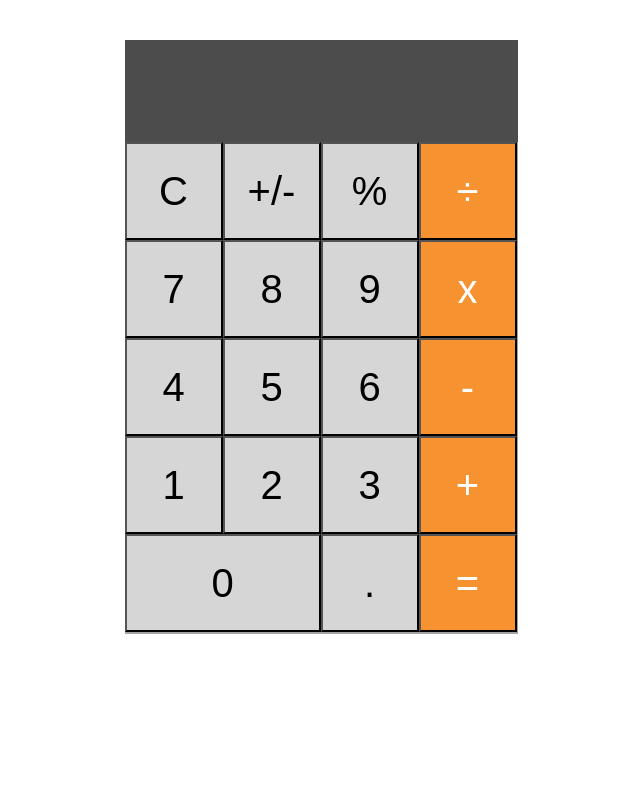
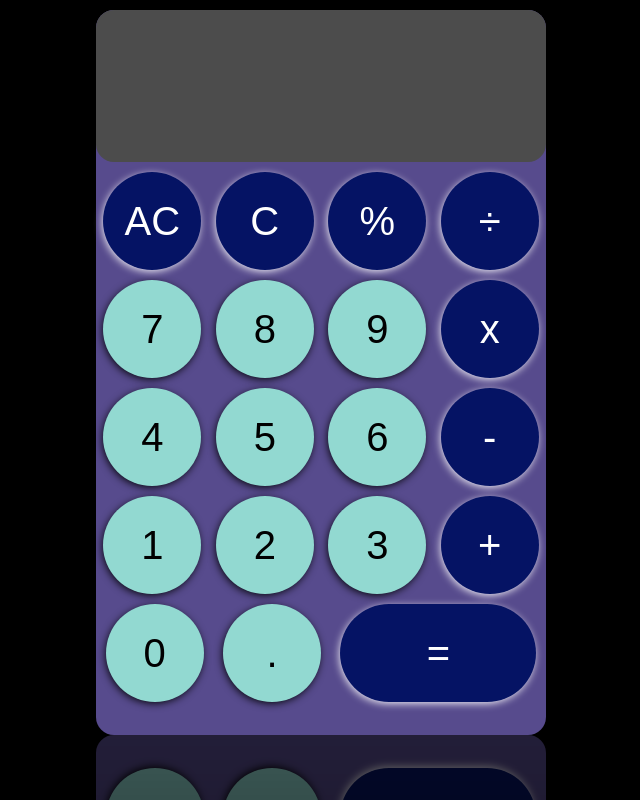
Before and after one commit to sayanghoshofficial/calculator-react, a React (Create React App) app: page / in a window 1280 px wide. Shown: the whole page, without its empty margins (319-959 px from the left). Built offline with nearby package versions, Linux system fonts and the light colour scheme.

Commit message:
after adding all functionality

```diff
--- a/package.json
+++ b/package.json
@@ -6,6 +6,7 @@
     "@testing-library/jest-dom": "^5.16.5",
     "@testing-library/react": "^13.4.0",
     "@testing-library/user-event": "^13.5.0",
+    "classnames": "^2.3.2",
     "react": "^18.2.0",
     "react-dom": "^18.2.0",
     "react-scripts": "5.0.1",
--- a/src/Styles/Home.module.css
+++ b/src/Styles/Home.module.css
@@ -1,29 +1,58 @@
-.calculatorContainer{
-    width: 393px;
-    height: 594px;
-    margin-top: 40px;
+.calculatorContainer {
+  width: 450px;
+  height: 725px;
+  margin-top: 10px;
+  border-radius: 18px;
   margin-left: auto;
   margin-right: auto;
-    background-color: #a4a4a4;
+  background-color: #574b8d;
+  -webkit-box-reflect: below 0px
+    linear-gradient(to bottom, rgba(0, 0, 0, 0), rgba(0, 0, 0, 0.4));
 }
-.input{
-    width: 99%;
-    height: 100px;
+.input {
+  width: 430px;
+  height: 150px;
+  margin: auto;
+  padding-right: 10px;
+  padding-left: 10px;
   background-color: #4c4c4c;
+  color: white;
+  border-radius: 18px;
+  font-size: 50px;
+  text-align: right;
+  font-weight: 500;
+  letter-spacing: 1px;
   border: none;
   outline: none;
 }
-.calculatorContainer button{
+.btnDiv{
+    display: flex;
+    width: 100%;
+    justify-content: space-around;
+    flex-wrap: wrap;
+}
+.calculatorContainer button {
   width: 98px;
   height: 98px;
   font-size: 40px;
-    background-color: #d6d6d6;
+  border-radius: 50px;
+  margin-top: 10px;
+  border: none;
+  background-color: #92d9d1;
+  cursor: pointer;
+  box-shadow: -1px 2px 9px -1px;
 }
-.calculatorContainer .btnZero{
+.calculatorContainer button:active {
+    background-color: #374353;
+    box-shadow: 0 5px #666;
+   transform: translateY(4px);
+
+  }
+.calculatorContainer .btnEqual {
   width: 196px;
 }
 
-.calculatorContainer .btnAction{
-    background-color: #f79231;
+.calculatorContainer .btnAction {
+  background-color:#051364;
   color: white;
 }
--- a/src/index.css
+++ b/src/Styles/index.css
@@ -5,6 +5,8 @@ body {
     sans-serif;
   -webkit-font-smoothing: antialiased;
   -moz-osx-font-smoothing: grayscale;
+  background-color: #000000;
+  min-width: 400px;
 }
 
 code {
--- a/src/components/Home.js
+++ b/src/components/Home.js
@@ -1,35 +1,103 @@
 import { useState } from "react";
 import Styles from "../Styles/Home.module.css";
+import cx from "classnames";
 
 const Home = () => {
-  const [input, setInput] = useState();
+  const [input, setInput] = useState("");
+  const [result, setResult] = useState();
+
+  const evaluateExpression = (expression) => {
+    if (expression === "+") {
+      setResult();
+    }
+  };
+  const haldledButtonOnClick = (value) => {
+    if (value === "AC") {
+      setInput("");
+    } else {
+      setInput(input + value);
+    }
+  };
+  const backSpace = () => {
+    setInput(input.slice(0, -1));
+  };
+  const calculate = () => {
+    try {
+      setInput(eval(input).toString());
+    } catch (err) {
+      setInput("Error");
+    }
+  };
   return (
     <div className={Styles.calculatorContainer}>
-      <input className={Styles.input} type="text" value={input} />
-      <br />
-      <button>C</button>
-      <button>+/-</button>
-      <button>%</button>
-      <button className={Styles.btnAction}>÷</button>
-      <br />
-      <button>7</button>
-      <button>8</button>
-      <button>9</button>
-      <button className={Styles.btnAction}>x</button>
-      <br />
-      <button>4</button>
-      <button>5</button>
-      <button>6</button>
-      <button className={Styles.btnAction}>-</button>
-      <br />
-      <button>1</button>
-      <button>2</button>
-      <button>3</button>
-      <button className={Styles.btnAction}>+</button>
-      <br />
-      <button className={Styles.btnZero}>0</button>
-      <button>.</button>
-      <button className={Styles.btnAction}>=</button>
+      <input
+        className={Styles.input}
+        type="text"
+        value={input}
+        onChange={(e) => setResult(e.target.value)}
+      />
+      <div className={Styles.btnDiv}>
+        <button
+          onClick={() => haldledButtonOnClick("AC")}
+          className={Styles.btnAction}
+        >
+          AC
+        </button>
+        <button onClick={backSpace} className={Styles.btnAction}>
+          C
+        </button>
+        <button
+          onClick={() => haldledButtonOnClick("%")}
+          className={Styles.btnAction}
+        >
+          %
+        </button>
+        <button
+          onClick={() => haldledButtonOnClick("/")}
+          className={Styles.btnAction}
+        >
+          &divide;
+        </button>
+
+        <button onClick={() => haldledButtonOnClick(7)}>7</button>
+        <button onClick={() => haldledButtonOnClick(8)}>8</button>
+        <button onClick={() => haldledButtonOnClick(9)}>9</button>
+        <button
+          onClick={() => haldledButtonOnClick("*")}
+          className={Styles.btnAction}
+        >
+          x
+        </button>
+
+        <button onClick={() => haldledButtonOnClick(4)}>4</button>
+        <button onClick={() => haldledButtonOnClick(5)}>5</button>
+        <button onClick={() => haldledButtonOnClick(6)}>6</button>
+        <button
+          onClick={() => haldledButtonOnClick("-")}
+          className={Styles.btnAction}
+        >
+          -
+        </button>
+
+        <button onClick={() => haldledButtonOnClick(1)}>1</button>
+        <button onClick={() => haldledButtonOnClick(2)}>2</button>
+        <button onClick={() => haldledButtonOnClick(3)}>3</button>
+        <button
+          onClick={() => haldledButtonOnClick("+")}
+          className={Styles.btnAction}
+        >
+          +
+        </button>
+
+        <button onClick={() => haldledButtonOnClick(0)}>0</button>
+        <button onClick={() => haldledButtonOnClick(".")}>.</button>
+        <button
+          onClick={calculate}
+          className={cx(Styles.btnAction, Styles.btnEqual)}
+        >
+          =
+        </button>
+      </div>
     </div>
   );
 };
--- a/src/index.js
+++ b/src/index.js
@@ -1,6 +1,6 @@
 import React from 'react';
 import ReactDOM from 'react-dom/client';
-import './index.css';
+import './Styles/index.css';
 import App from './components/App';
 
 
```
Also changed, not shown: 1 other file (tests, documents, lock files or other folders). Lines whose indentation alone changed are shown as unchanged.
